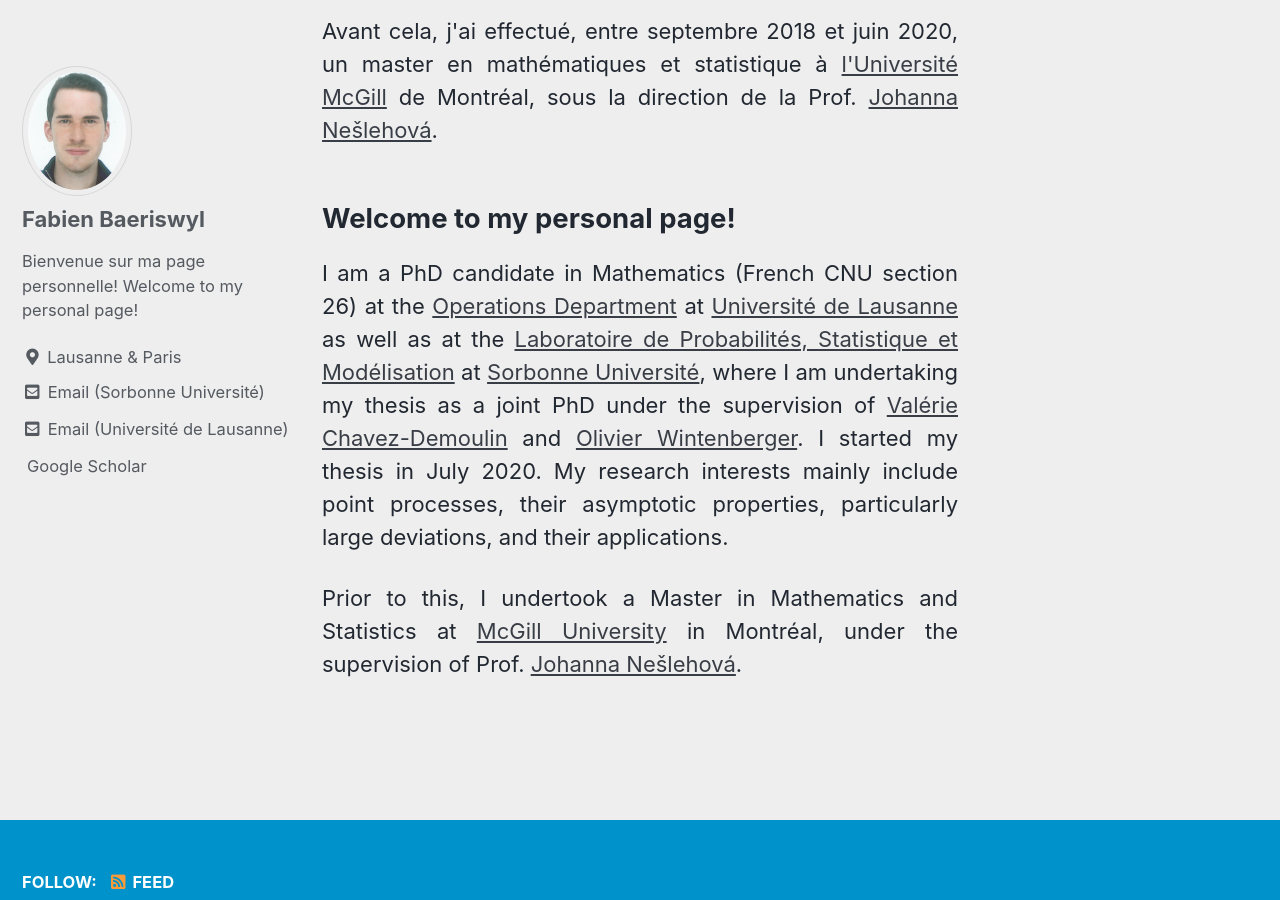
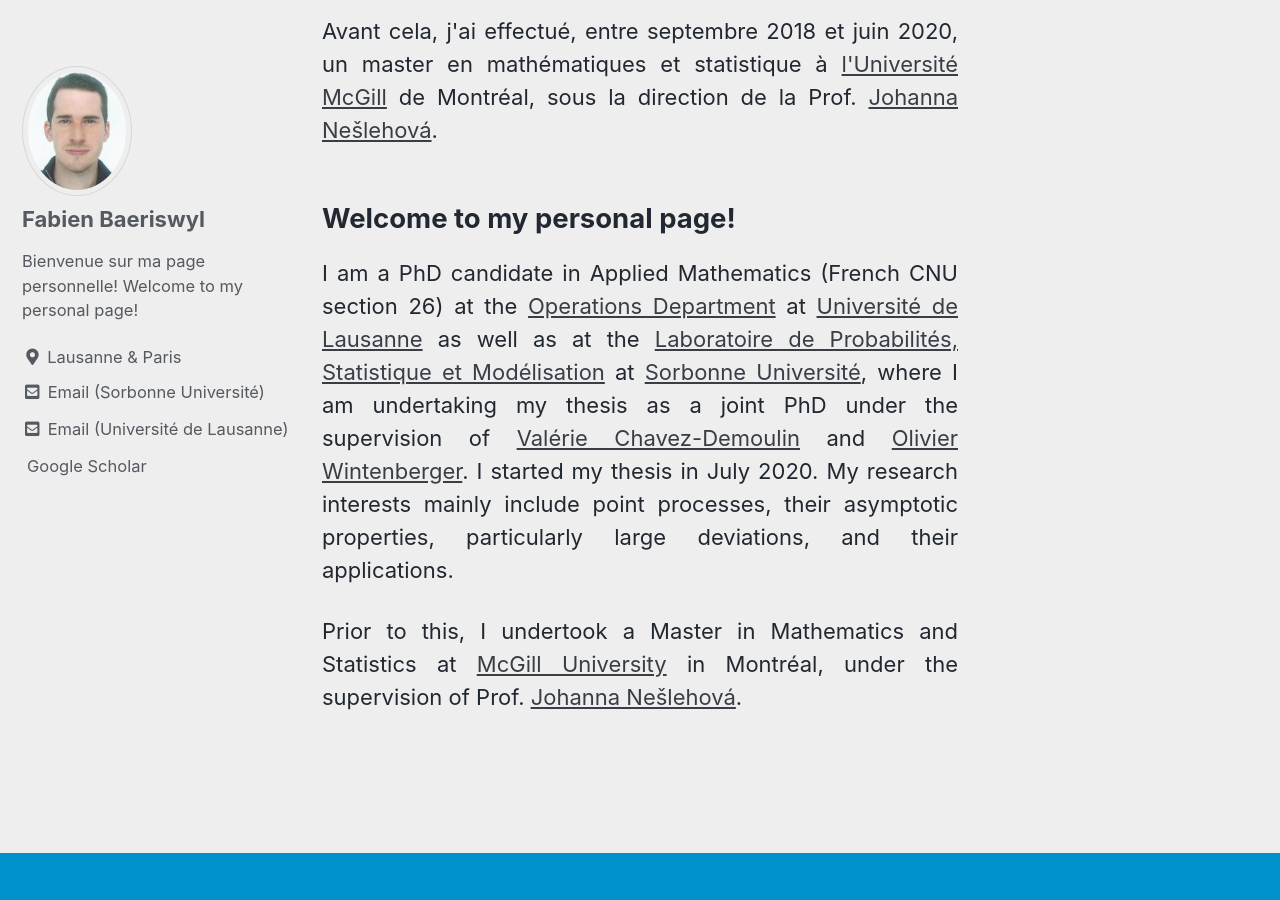
Before and after one commit to hplaninic/hrvoje.planinic.github.io, a Jekyll site: the page built from index.html, in a window 1280 px wide and 900 px high, scrolled down 565 px. Built offline with Jekyll 4.4.1, drawn with Linux system fonts in a browser that asks for light colours; cached includes are drawn as plain includes; the list of posts is cut into pages by our own code; a style sheet for code colours, icons or effects is not loaded.

Commit message:
Update index.html

```diff
--- a/index.html
+++ b/index.html
@@ -10,6 +10,6 @@
 
 <h2> Welcome to my personal page! </h2>
 
-<p align="justify" > I am a PhD candidate in Mathematics (French CNU section 26) at the <a href="https://www.unil.ch/do/fr/home.html">Operations Department</a> at <a href="https://www.unil.ch">Université de Lausanne</a> as well as at the </a>  <a href="https://www.lpsm.paris">Laboratoire de Probabilités, Statistique et Modélisation</a> at <a href="https://www.sorbonne-universite.fr">Sorbonne Université</a>, where I am undertaking my thesis as a joint PhD under the supervision of <a href="https://applicationspub.unil.ch/interpub/noauth/php/Un/UnPers.php?PerNum=1081431&LanCode=8"> Valérie Chavez-Demoulin</a> and <a href="http://wintenberger.fr">Olivier Wintenberger</a>. I started my thesis in July 2020. My research interests mainly include point processes, their asymptotic properties, particularly large deviations, and their applications. </p>
+<p align="justify" > I am a PhD candidate in Applied Mathematics (French CNU section 26) at the <a href="https://www.unil.ch/do/fr/home.html">Operations Department</a> at <a href="https://www.unil.ch">Université de Lausanne</a> as well as at the </a>  <a href="https://www.lpsm.paris">Laboratoire de Probabilités, Statistique et Modélisation</a> at <a href="https://www.sorbonne-universite.fr">Sorbonne Université</a>, where I am undertaking my thesis as a joint PhD under the supervision of <a href="https://applicationspub.unil.ch/interpub/noauth/php/Un/UnPers.php?PerNum=1081431&LanCode=8"> Valérie Chavez-Demoulin</a> and <a href="http://wintenberger.fr">Olivier Wintenberger</a>. I started my thesis in July 2020. My research interests mainly include point processes, their asymptotic properties, particularly large deviations, and their applications. </p>
 
 <p align="justify"> Prior to this, I undertook a Master in Mathematics and Statistics at <a href="https://www.mcgill.ca/mathstat/">McGill University</a> in Montréal, under the supervision of Prof. <a href="https://www.math.mcgill.ca/neslehova/">Johanna Nešlehová</a>. </p>
```
